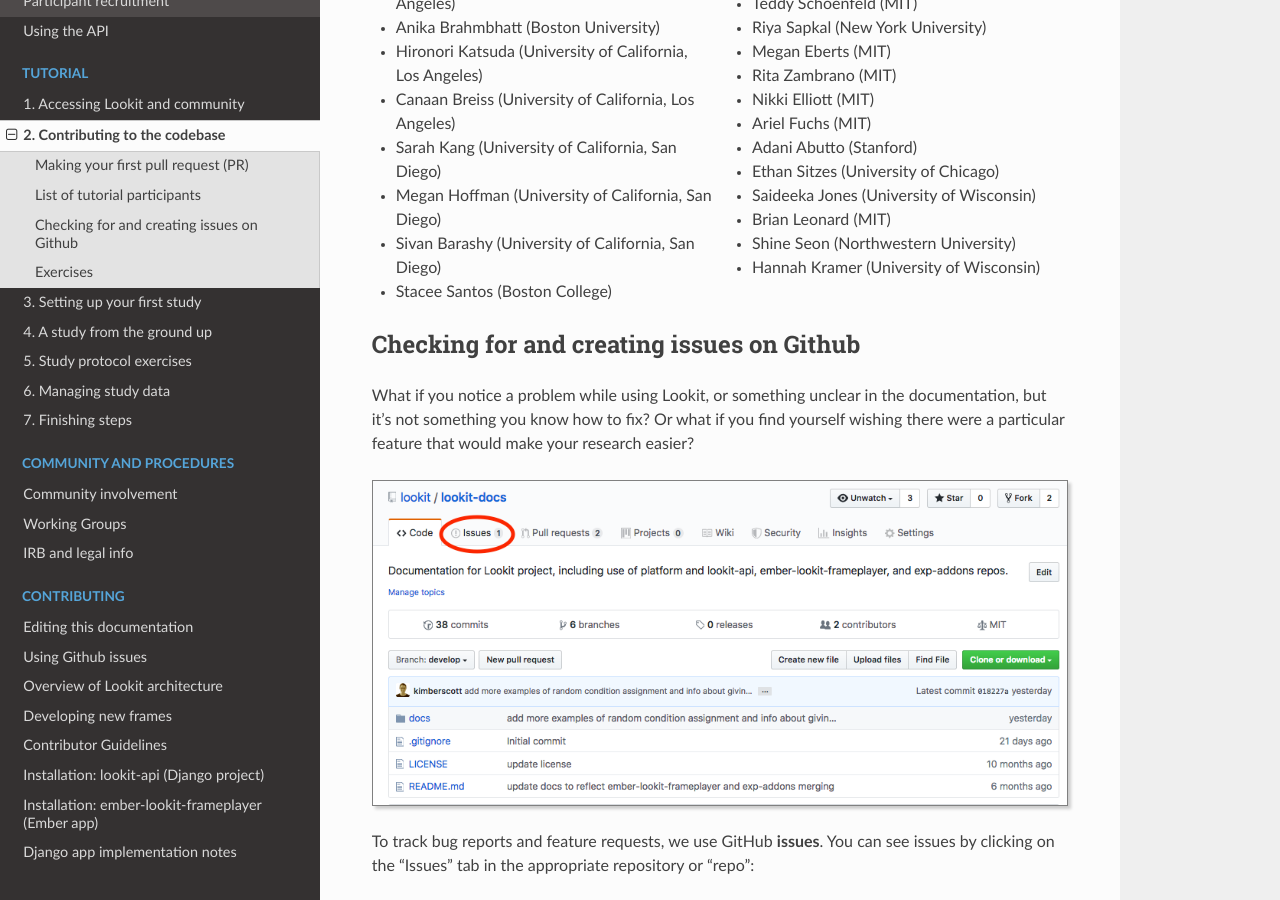
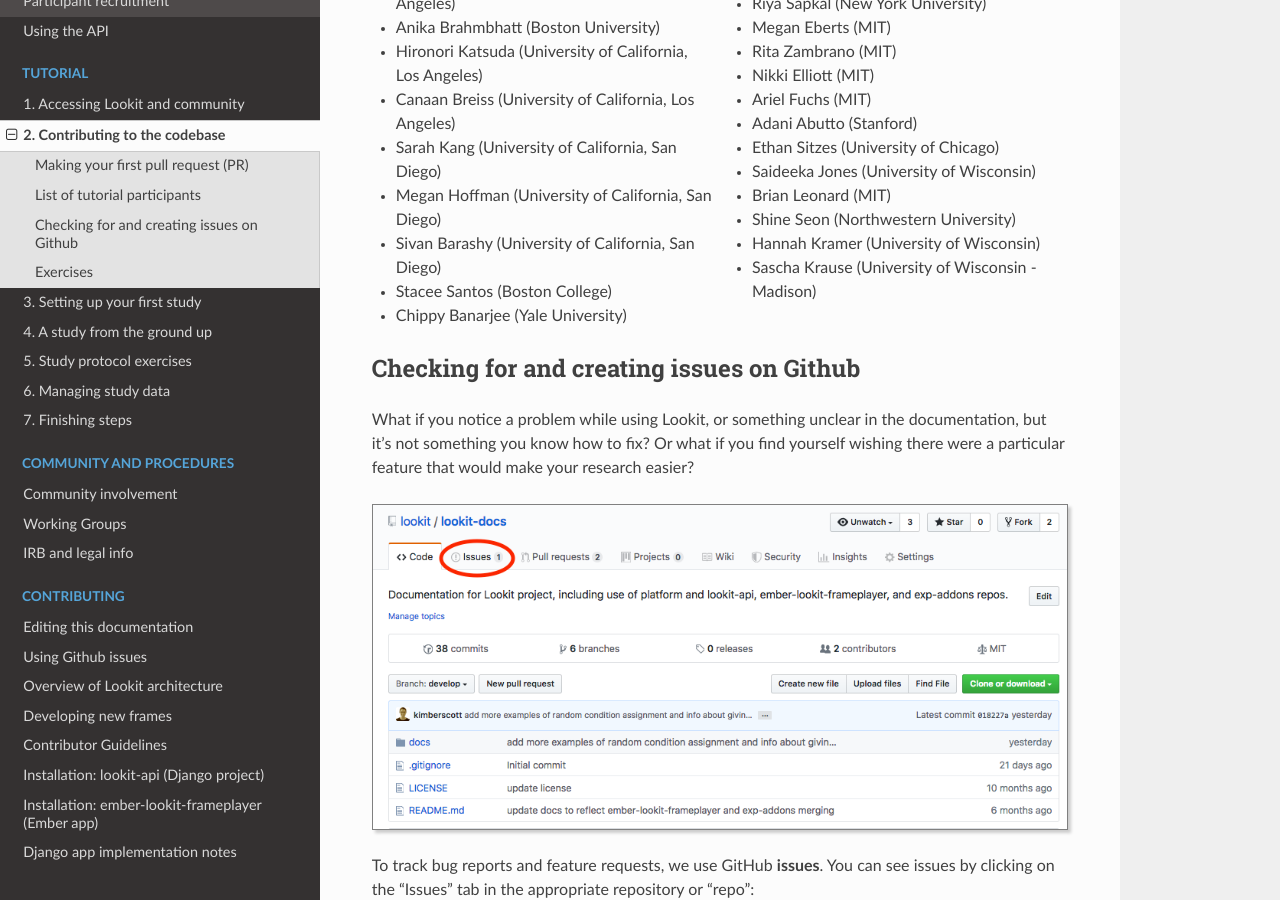
Before and after one commit to lookit/lookit-docs, a Sphinx documentation site: the page built from docs/source/tutorial-contributing.rst, in a window 1280 px wide and 900 px high, scrolled down 7641 px. Built offline with Sphinx 7.4.7 and the Read the Docs theme 2.0.0, drawn with Linux system fonts in a browser that asks for light colours.

Commit message:
Update tutorial-contributing.rst

```diff
--- a/docs/source/tutorial-contributing.rst
+++ b/docs/source/tutorial-contributing.rst
@@ -315,7 +315,7 @@
 - Brian Leonard (MIT)
 - Shine Seon (Northwestern University)
 - Hannah Kramer (University of Wisconsin)
-
+- Sascha Krause (University of Wisconsin - Madison)
 
 Checking for and creating issues on Github
 -------------------------------------------
```
